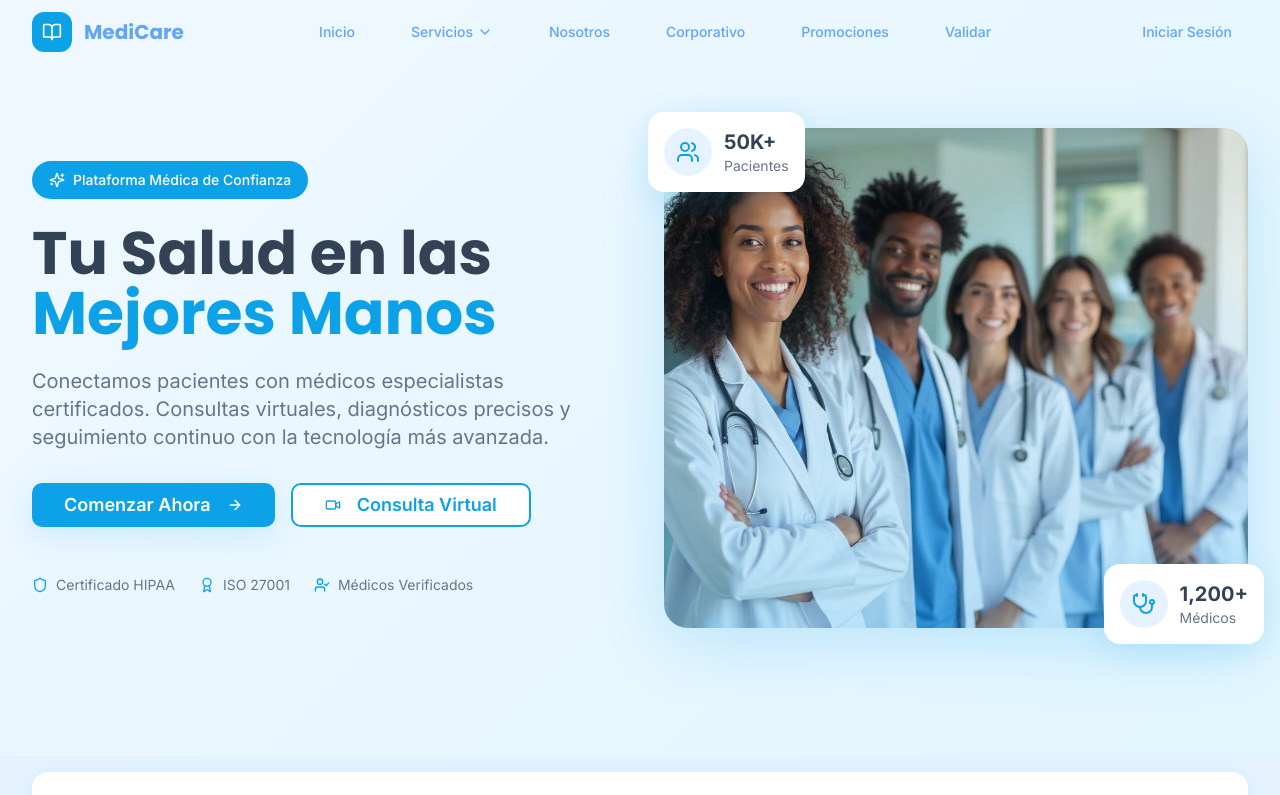
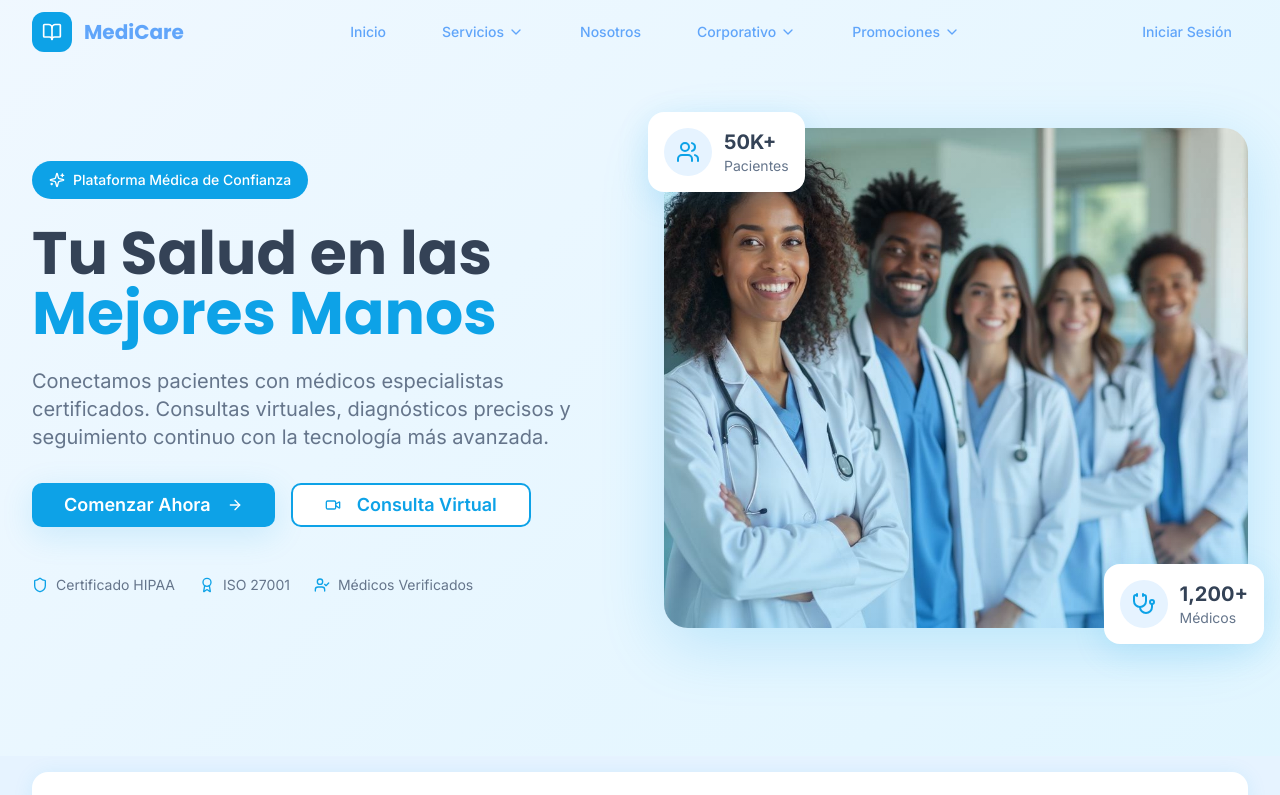
Before and after one commit to carlosleyenda/health-future-nexus, a React (Vite) app: page / in a window 1280 px wide. Shown: the top 795 px of the page. Built offline with nearby package versions, Linux system fonts and the light colour scheme.

Commit message:
Refactor navigation bar
Update navigation bar to have a well-developed section and remove validation.

```diff
--- a/src/components/layout/TopNavigation.tsx
+++ b/src/components/layout/TopNavigation.tsx
@@ -7,6 +7,8 @@ import { useAuthStore } from "@/store/auth";
 const TopNavigation = () => {
   const [isScrolled, setIsScrolled] = useState(false);
   const [isServiciosOpen, setIsServiciosOpen] = useState(false);
+  const [isCorporativoOpen, setIsCorporativoOpen] = useState(false);
+  const [isPromocionesOpen, setIsPromocionesOpen] = useState(false);
   const navigate = useNavigate();
   const { isAuthenticated } = useAuthStore();
 
@@ -27,16 +29,35 @@ const TopNavigation = () => {
       hasDropdown: true,
       submenu: [
         { name: "Consultas Médicas", href: "/servicios/consultas" },
-        { name: "Telemedicina", href: "/servicios/telemedicina" },
-        { name: "Laboratorio", href: "/servicios/laboratorio" },
-        { name: "Farmacia", href: "/servicios/farmacia" },
-        { name: "Emergencias", href: "/servicios/emergencias" }
+        { name: "Telemedicina", href: "/consultas" },
+        { name: "Laboratorio", href: "/health" },
+        { name: "Farmacia", href: "/pharmacy" },
+        { name: "Emergencias", href: "/emergency" }
       ]
     },
     { name: "Nosotros", href: "/nosotros" },
-    { name: "Corporativo", href: "/nosotros" },
-    { name: "Promociones", href: "/servicios" },
-    { name: "Validar", href: "/servicios" }
+    {
+      name: "Corporativo",
+      href: "/corporativo",
+      hasDropdown: true,
+      submenu: [
+        { name: "Para Empresas", href: "/EnterpriseDashboard" },
+        { name: "Marketplace", href: "/marketplace" },
+        { name: "Analytics", href: "/analytics" },
+        { name: "Soluciones B2B", href: "/ExecutiveDashboard" }
+      ]
+    },
+    {
+      name: "Promociones",
+      href: "/promociones",
+      hasDropdown: true,
+      submenu: [
+        { name: "Planes y Precios", href: "/pricing" },
+        { name: "Descuentos", href: "/servicios" },
+        { name: "Membresías", href: "/payments" },
+        { name: "Referidos", href: "/referrals" }
+      ]
+    }
   ];
 
   const handleNavigation = (href: string) => {
@@ -73,8 +94,20 @@ const TopNavigation = () => {
               <div
                 key={item.name}
                 className="relative"
-                onMouseEnter={() => item.hasDropdown && setIsServiciosOpen(true)}
-                onMouseLeave={() => item.hasDropdown && setIsServiciosOpen(false)}
+                onMouseEnter={() => {
+                  if (item.hasDropdown) {
+                    if (item.name === 'Servicios') setIsServiciosOpen(true);
+                    if (item.name === 'Corporativo') setIsCorporativoOpen(true);
+                    if (item.name === 'Promociones') setIsPromocionesOpen(true);
+                  }
+                }}
+                onMouseLeave={() => {
+                  if (item.hasDropdown) {
+                    if (item.name === 'Servicios') setIsServiciosOpen(false);
+                    if (item.name === 'Corporativo') setIsCorporativoOpen(false);
+                    if (item.name === 'Promociones') setIsPromocionesOpen(false);
+                  }
+                }}
               >
                 <button
                   onClick={() => handleNavigation(item.href)}
@@ -83,13 +116,19 @@ const TopNavigation = () => {
                   {item.name}
                   {item.hasDropdown && (
                     <ChevronDown className={`ml-1 h-4 w-4 transition-transform duration-200 ${
-                      isServiciosOpen ? 'rotate-180' : ''
+                      (item.name === 'Servicios' && isServiciosOpen) ||
+                      (item.name === 'Corporativo' && isCorporativoOpen) ||
+                      (item.name === 'Promociones' && isPromocionesOpen) ? 'rotate-180' : ''
                     }`} />
                   )}
                 </button>
 
                 {/* Dropdown Menu */}
-                {item.hasDropdown && isServiciosOpen && (
+                {item.hasDropdown && (
+                  (item.name === 'Servicios' && isServiciosOpen) ||
+                  (item.name === 'Corporativo' && isCorporativoOpen) ||
+                  (item.name === 'Promociones' && isPromocionesOpen)
+                ) && (
                   <div className="absolute top-full left-0 mt-1 w-48 bg-white rounded-lg shadow-xl border border-gray-200 py-2 z-50">
                     {item.submenu?.map((subItem) => (
                       <button
```
